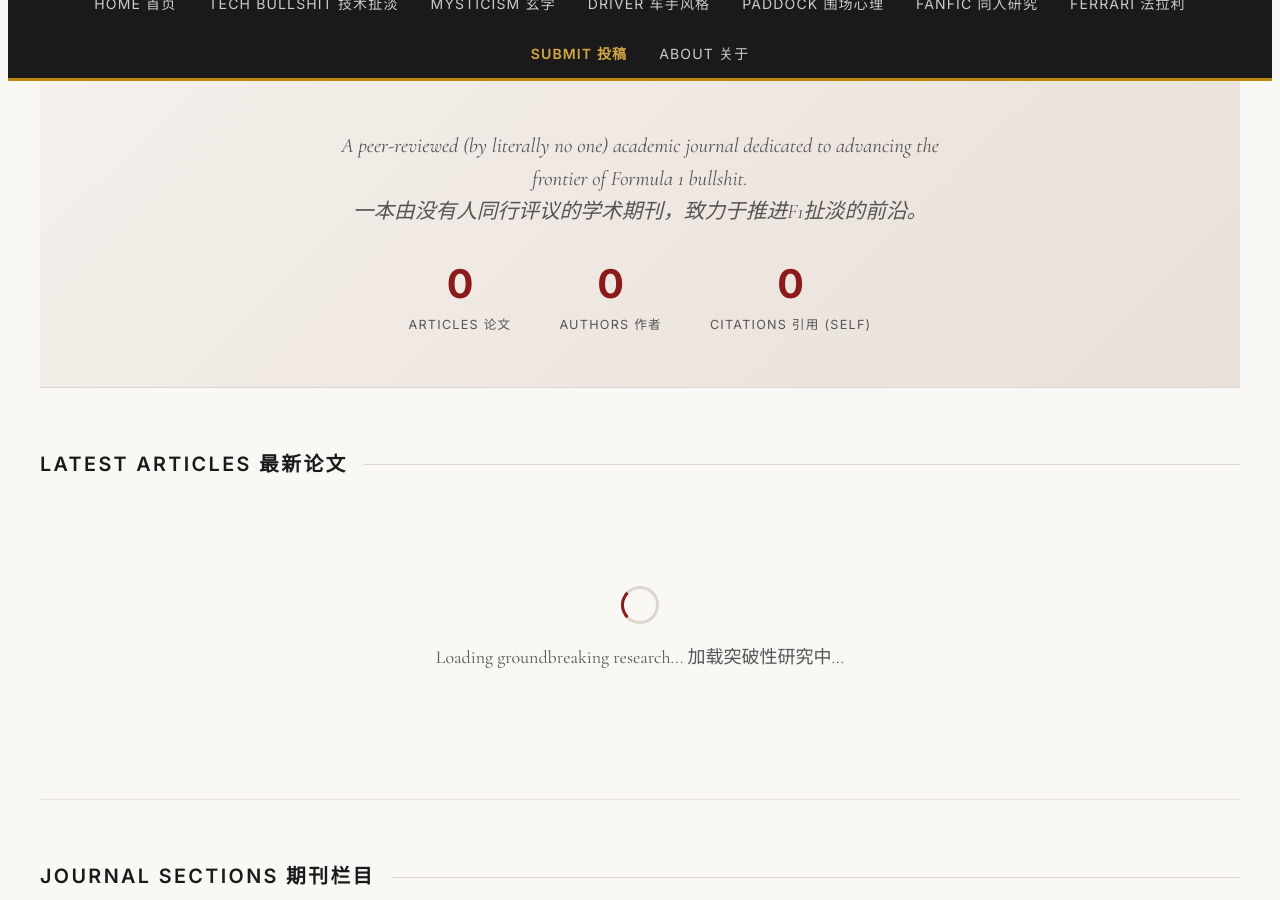
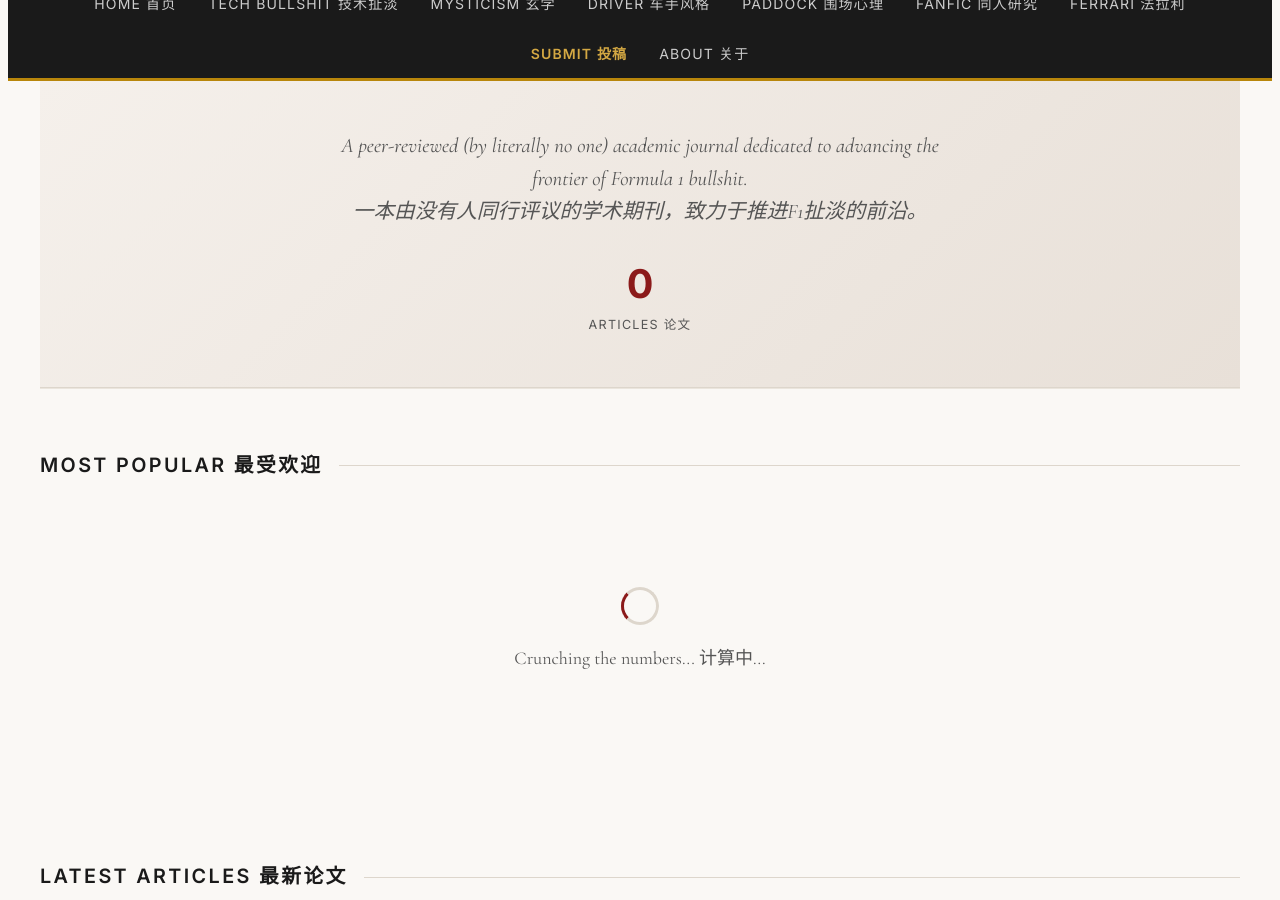
Before and after one commit to ashley0-926/fuck-journal, a Jekyll site: the page built from index.html, in a window 1280 px wide and 900 px high, scrolled down 330 px. Built offline with Jekyll 4.4.1, drawn with Linux system fonts in a browser that asks for light colours.

Commit message:
Update index.html — reactions, comments, popular section

```diff
--- a/index.html
+++ b/index.html
@@ -10,18 +10,22 @@
       <div class="stat">
         <span class="stat-number" id="stat-articles">0</span>
         <span class="stat-label">Articles 论文</span>
-      </div>
-      <div class="stat">
-        <span class="stat-number" id="stat-authors">0</span>
-        <span class="stat-label">Authors 作者</span>
-      </div>
-      <div class="stat">
-        <span class="stat-number" id="stat-citations">0</span>
-        <span class="stat-label">Citations 引用 (self)</span>
-      </div>
+  </div>
+</section>
+
+<section class="popular-articles">
+  <div class="section-header">
+    <h2>Most Popular 最受欢迎</h2>
+    <div class="section-header-line"></div>
+  </div>
+  <div class="popular-grid" id="popular-grid">
+    <div class="articles-loading" id="popular-loading">
+      <div class="loading-spinner"></div>
+      <p>Crunching the numbers... 计算中...</p>
     </div>
   </div>
 </section>
+
 
 <section class="latest-issue">
   <div class="section-header">
```
